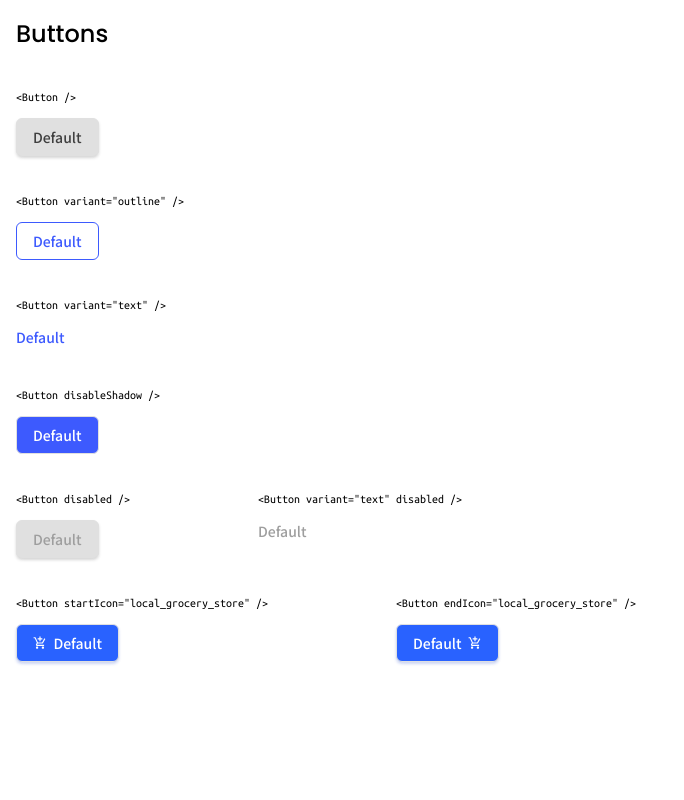
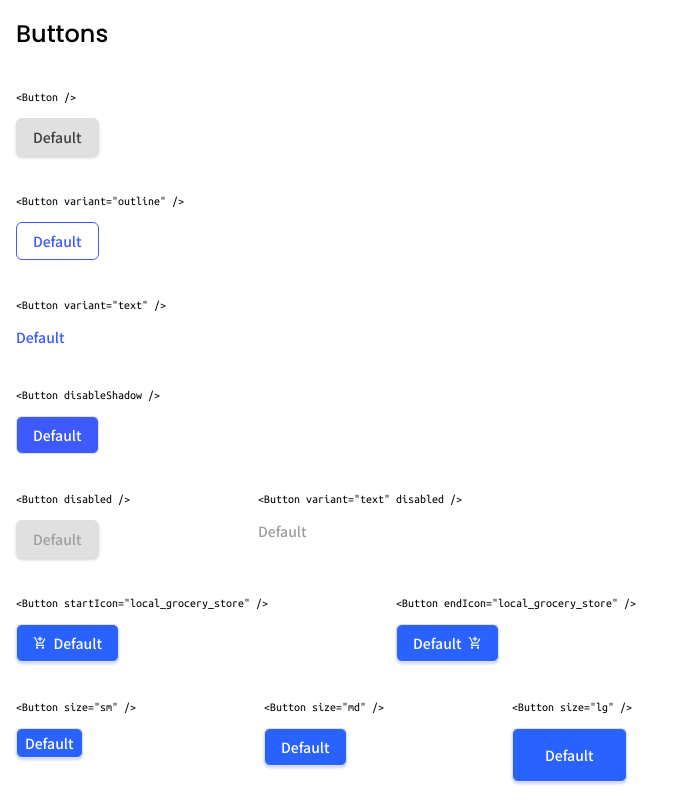
Before and after one commit to khwilo/dev-design-system, a Next.js app: page / in a window 1280 px wide. Shown: the whole page, without its empty margins (0-684 px from the left). Built offline with nearby package versions, Linux system fonts and the light colour scheme.

Commit message:
Add different sized buttons

```diff
--- a/components/Button.js
+++ b/components/Button.js
@@ -5,6 +5,7 @@ const Button = ({
   variant,
   startIcon,
   endIcon,
+  size,
   disabledShadow = false,
   disabled = false,
 }) => {
@@ -14,7 +15,7 @@ const Button = ({
         disabledShadow ? styles.disabledShadow : ''
       } ${disabled ? styles.disabled : ''} ${
         startIcon || endIcon ? styles.iconBtnWrapper : ''
-      }
+      } ${size ? styles[size] : ''}
       `}
     >
       {startIcon ? (
--- a/pages/index.js
+++ b/pages/index.js
@@ -61,6 +61,21 @@ export default function Home() {
             <Button title='Default' endIcon='local_grocery_store' />
           </div>
         </div>
+
+        <div className='section__btn flex'>
+          <div>
+            <h3 className='btn-label'>{`<Button size="sm" />`}</h3>
+            <Button title='Default' size='sm' />
+          </div>
+          <div>
+            <h3 className='btn-label'>{`<Button size="md" />`}</h3>
+            <Button title='Default' size='md' />
+          </div>
+          <div>
+            <h3 className='btn-label'>{`<Button size="lg" />`}</h3>
+            <Button title='Default' size='lg' />
+          </div>
+        </div>
       </section>
     </div>
   );
--- a/styles/Button.module.css
+++ b/styles/Button.module.css
@@ -84,3 +84,23 @@
 .iconBtn > * + * {
   margin-left: 0.4rem;
 }
+
+.button.sm,
+.button.md,
+.button.lg {
+  background: #2962ff;
+  color: #ffffff;
+  box-shadow: 0px 2px 3px rgba(0, 49, 202, 0.2);
+}
+
+.button.sm {
+  padding: 0.25rem 0.5rem;
+}
+
+.button.md {
+  padding: 0.5rem 1rem;
+}
+
+.button.lg {
+  padding: 1rem 2rem;
+}
```
